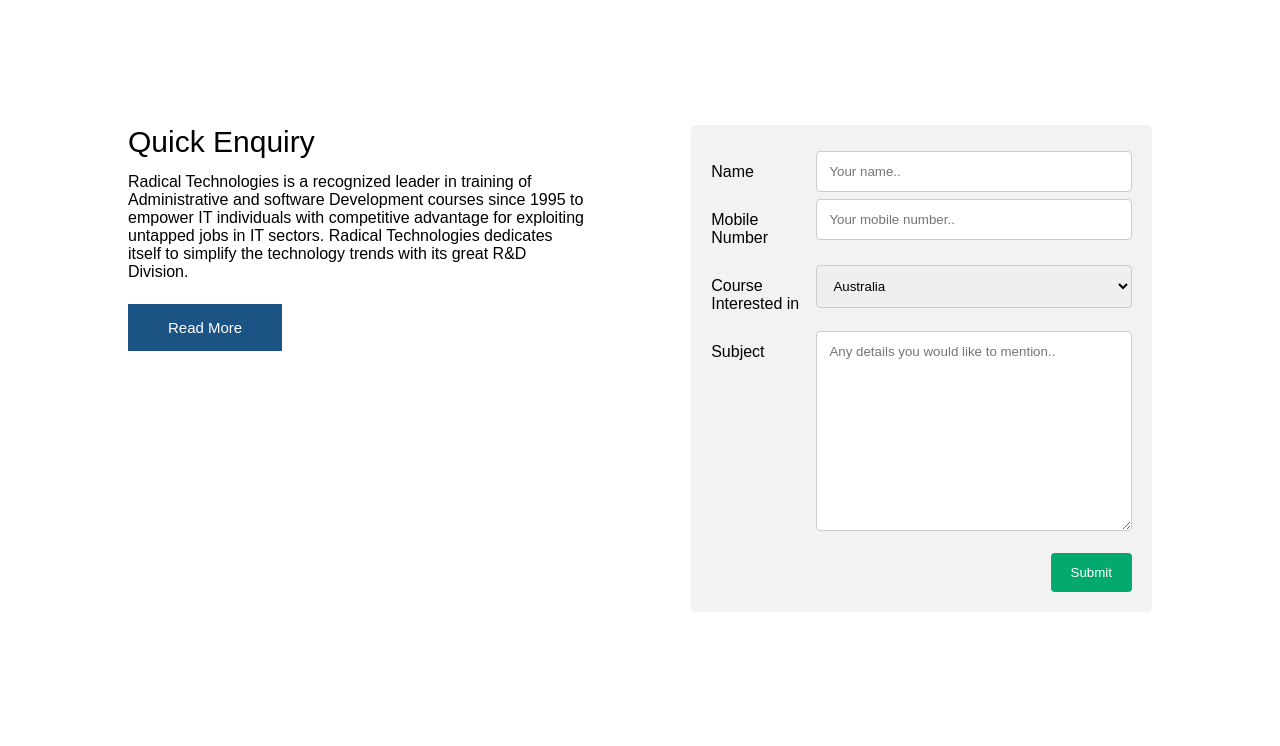
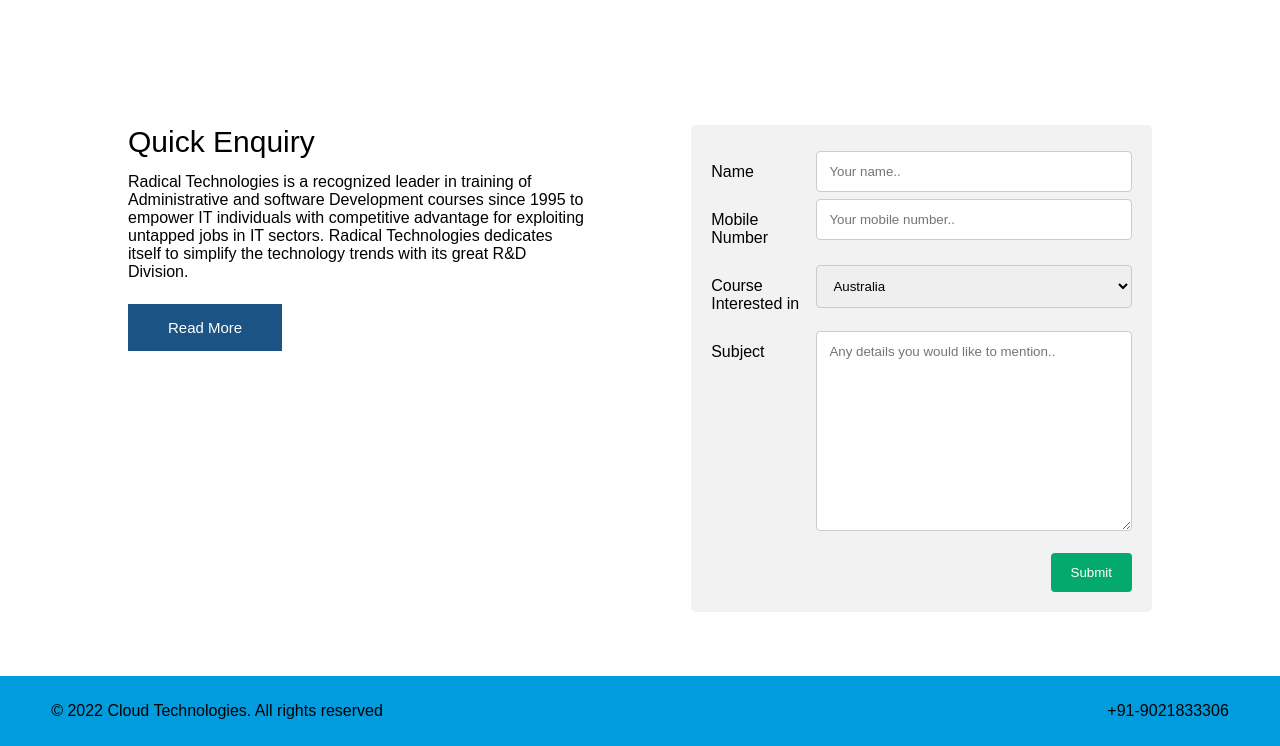
Before and after one commit to apps-037/Da-Website, a plain HTML site: page index.html in a window 1280 px wide. Shown: the part 1536-2282 px from the top of the page. Before the commit the page ends 2212 px from the top, so only its background shows below. Drawn offline with Linux system fonts and the light colour scheme.

Commit message:
Add files via upload

```diff
--- a/index.html
+++ b/index.html
@@ -206,6 +206,16 @@
 </div>
 
 
+</div>
+
+<div class="footer">
+  <div class="copy">
+    <div class="copyrights">© 2022 Cloud Technologies. All rights reserved </div>
+</div>
+
+<div class="num">
+  <div class="copyrights">+91-9021833306</div>
+</div>
 
 </div>
 
--- a/style.css
+++ b/style.css
@@ -290,3 +290,17 @@ input[type=text], select, textarea {
     display: table;
     clear: both;
   }
+
+
+  .footer{
+      bottom: 0;
+      background-color: #009cdd;
+      height: 30%;
+      display: flex;
+      padding: 2% 4%;
+      width: 100%;
+      justify-content: space-between;
+  }
+  .num{
+      float: right;
+  }
```
